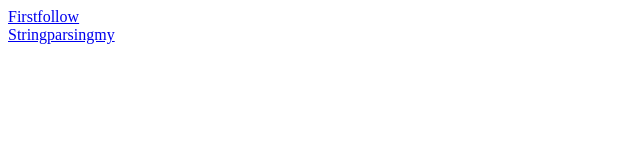
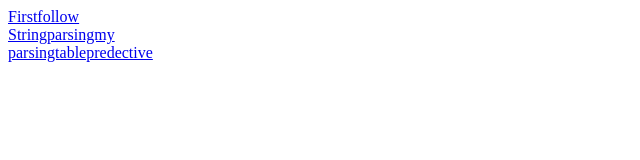
Before and after one commit to yash-pahlani/codes, a plain HTML site: page index.html in a window 1280 px wide. Shown: the whole page, without its empty margins (0-640 px from the left). Drawn offline with Linux system fonts and the light colour scheme.

Commit message:
Update index.html

```diff
--- a/index.html
+++ b/index.html
@@ -6,5 +6,8 @@
 <a href="firstfollow.html">Firstfollow</a>
     <br>
  <a href="stringparsingmy.html">Stringparsingmy</a>
+    <br>
+   <a href="parsingtablepredective.html">parsingtablepredective</a>
+    <br>
 </body>
 </html>
```
